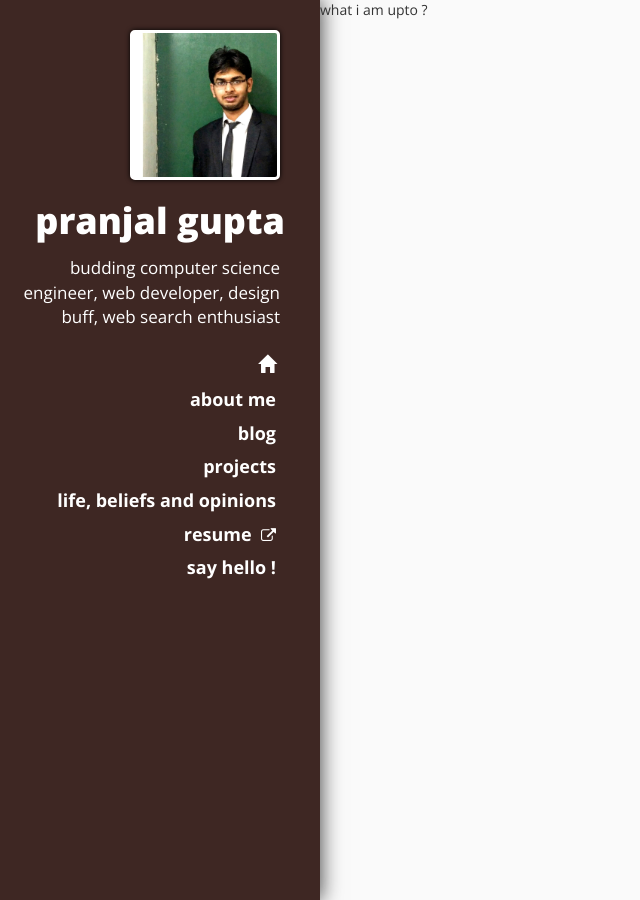
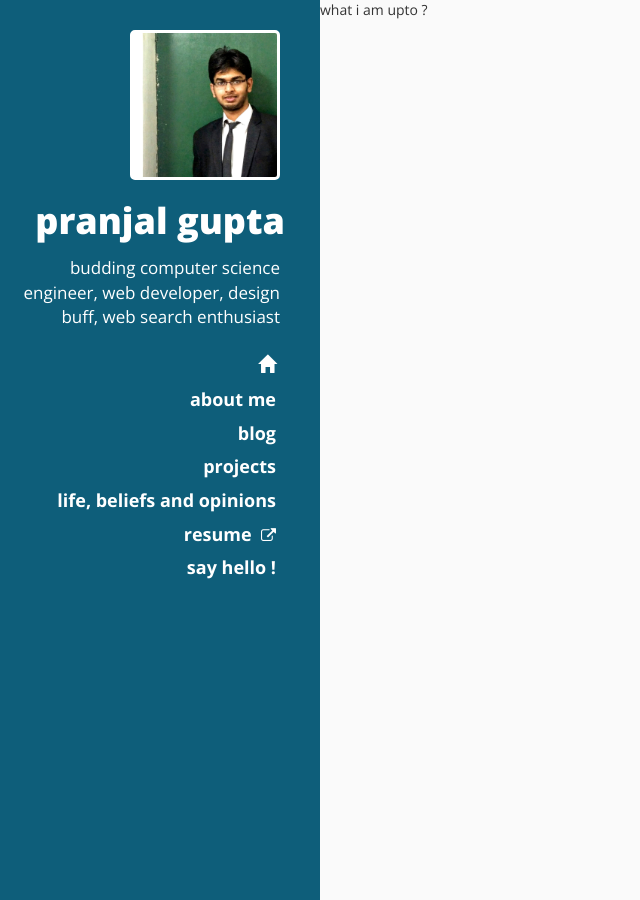
Before and after one commit to g31pranjal/personalweb, a Jekyll site: the page built from index.html, in a window 1280 px wide. Shown: the whole page, without its empty margins (0-640 px from the left). Built offline with Jekyll 4.4.1, drawn with Linux system fonts in a browser that asks for light colours.

Commit message:
look change.

```diff
--- a/assets/css/base.css
+++ b/assets/css/base.css
@@ -1,6 +1,6 @@
 
 html, body {
-	background-color: #fafafa;
+	background: #fafafa; /* For browsers that do not support gradients */
 	height: 100%;
 	font-family: 'Open Sans', sans-serif;
 }
@@ -33,12 +33,12 @@ a:hover{
 }
 
 .navig {
-	background-color: rgb(62, 39, 35);
+	background-color: #0e5e7a;
 	height: auto;
 	min-height: 100%;
 	overflow: visible;
 	padding: 0px;
-	box-shadow: 0px 0px 20px 1px #444;
+	/*box-shadow: 0px 0px 20px 1px #444;*/
 	color : white;
 	position: static !important	;
 	text-align: right;
@@ -83,7 +83,7 @@ a:hover{
 	background: url('../img/mep.jpg');
 	background-size: 100%;
 	border: 3px solid #fff;
-	box-shadow: 0px 0px 5px black;
+	/*box-shadow: 0px 0px 5px black;*/
 }
 
 /* -------------------------- project template --------------------------------- */
```
Also changed, not shown: art1.md (added, +8 -0 lines).
